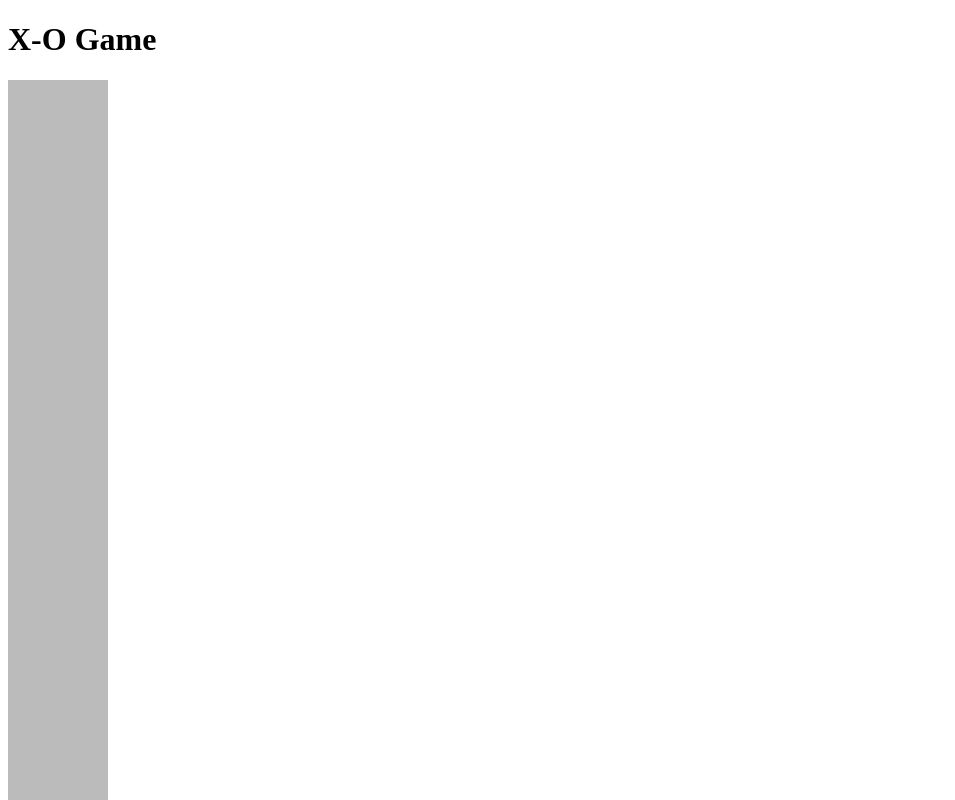
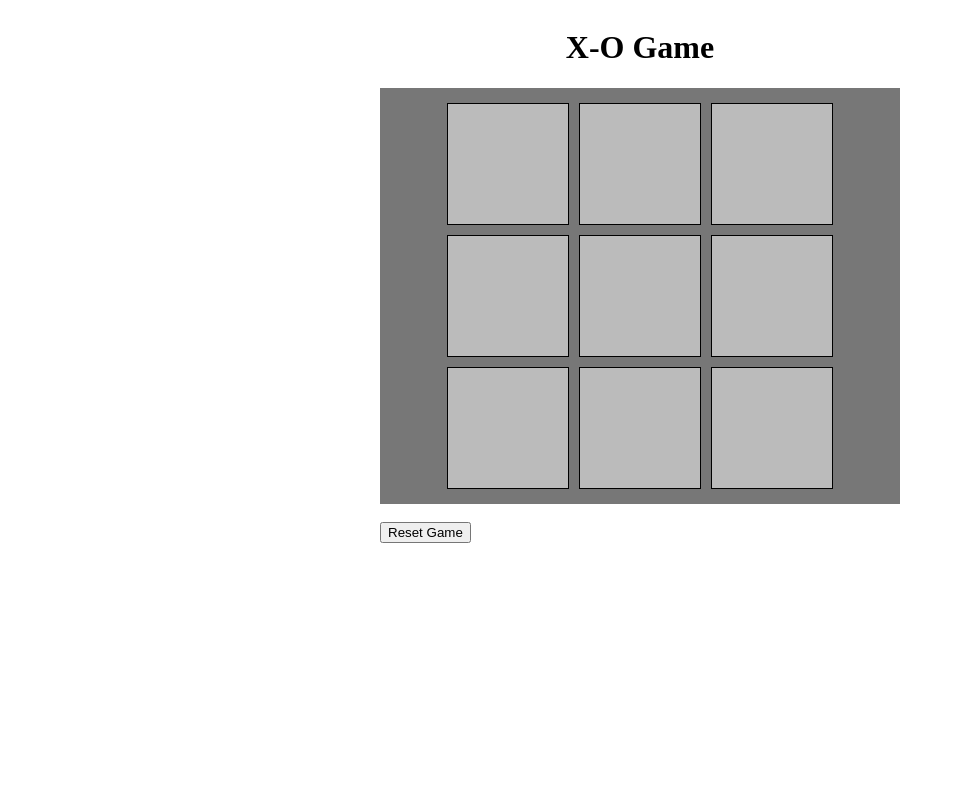
Before and after one commit to TarekMostafa404/xo-game, an Angular app: page / in a window 1280 px wide. Shown: the top 800 px of the page, without its empty margins (0-955 px from the left). Built offline with nearby package versions, Linux system fonts and the light colour scheme.

Commit message:
winGame()

```diff
--- a/src/app/app.component.html
+++ b/src/app/app.component.html
@@ -1,7 +1,7 @@
 <div class="container">
   <h1>X-O Game</h1>
 
-  <div class="gameBoard" *ngFor="let box of boxesValue; let i = index">
+  <div class="gameBoard">
     <div class="box" (click)="printValue(0)">{{ boxesValue[0] }}</div>
     <div class="box" (click)="printValue(1)">{{ boxesValue[1] }}</div>
     <div class="box" (click)="printValue(2)">{{ boxesValue[2] }}</div>
@@ -12,4 +12,6 @@
     <div class="box" (click)="printValue(7)">{{ boxesValue[7] }}</div>
     <div class="box" (click)="printValue(8)">{{ boxesValue[8] }}</div>
   </div>
+  <br />
+  <button (click)="resetGame()">Reset Game</button>
 </div>
--- a/src/app/app.component.ts
+++ b/src/app/app.component.ts
@@ -8,10 +8,64 @@ import { Component } from '@angular/core';
 export class AppComponent {
   title = 'xo-game';
 
-  storeValue = '';
-  boxesValue: any[] = ['', '', '', '', '', '', '', '', ''];
+  userValue = '';
+  boxesValue: string[] = new Array(9);
+  // boxesValue: any[] = ['', '', '', '', '', '', '', '', ''];
 
-  printValue(index:number) {
-    alert(this.boxesValue[index]);
+  printValue(index: number) {
+    if (this.boxesValue[index]) return;
+
+    if (this.isGameOver) return;
+
+    let player = this.userValue === 'X' ? 'O' : 'X';
+
+    this.boxesValue[index] = this.userValue = player;
+
+    this.winGame();
+  }
+
+  isGameOver = false;
+
+  winGame() {
+    let winCases = [
+      [0, 1, 2],
+      [3, 4, 5],
+      [6, 7, 8],
+      [0, 3, 6],
+      [1, 4, 7],
+      [2, 5, 8],
+      [0, 4, 8],
+      [2, 4, 6],
+    ];
+
+    for (let i = 0; i < winCases.length; i++) {
+      let winner = winCases[i];
+
+      if (
+        this.boxesValue[winner[0]] === 'X' &&
+        this.boxesValue[winner[1]] === 'X' &&
+        this.boxesValue[winner[2]] === 'X'
+      ) {
+        this.isGameOver = true;
+
+        alert('Player X won The Game');
+        break;
+      } else if (
+        this.boxesValue[winner[0]] === 'O' &&
+        this.boxesValue[winner[1]] === 'O' &&
+        this.boxesValue[winner[2]] === 'O'
+      ) {
+        this.isGameOver = true;
+
+        alert('Player O won The Game');
+        break;
+      }
+    }
+  }
+
+  resetGame() {
+    this.boxesValue = ['', '', '', '', '', '', '', '', ''];
+    this.isGameOver = false;
+    // this.matchWinCase = [];
   }
 }
--- a/src/styles.css
+++ b/src/styles.css
@@ -1 +1,30 @@
 /* You can add global styles to this file, and also import other style files */
+
+body {
+  display: flex;
+  justify-content: center;
+}
+
+h1 {
+  text-align: center;
+}
+
+.gameBoard {
+  background-color: #777;
+  display: flex;
+  flex-flow: wrap;
+  padding: 10px;
+  width: 500px;
+  justify-content: center;
+}
+
+.box {
+  width: 100px;
+  justify-self: center;
+  height: 100px;
+  background-color: #ccc;
+  padding: 10px;
+  margin: 5px;
+  text-align: center;
+  border: 1px black solid;
+}
```
